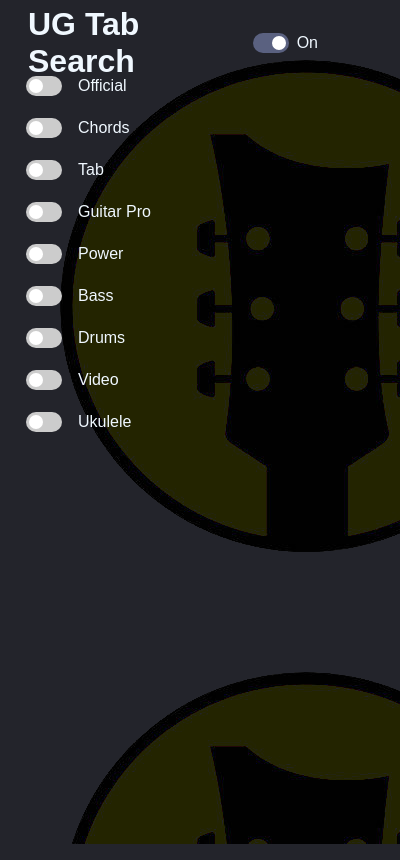
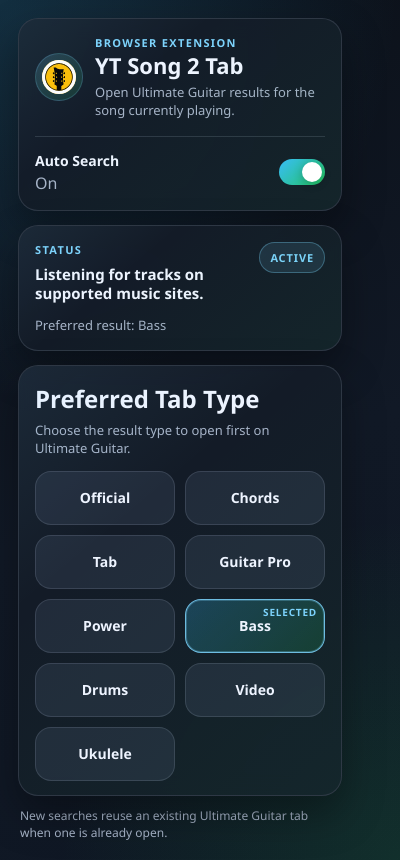
Before and after one commit to tim-tom-88/UG-tab-search, a browser extension: page popup.html in a window 400 px wide. Drawn offline with Linux system fonts and the light colour scheme.

Commit message:
make pretty

```diff
--- /dev/null
+++ b/popup.css
@@ -0,0 +1,322 @@
+:root {
+  color-scheme: dark;
+  --bg: #10141c;
+  --panel: rgba(20, 28, 40, 0.9);
+  --panel-strong: rgba(28, 38, 54, 0.96);
+  --panel-muted: rgba(122, 145, 178, 0.14);
+  --text: #eef4ff;
+  --muted: #a7b4c8;
+  --accent: #7dd3fc;
+  --accent-strong: #38bdf8;
+  --border: rgba(167, 180, 200, 0.18);
+  --shadow: 0 18px 40px rgba(0, 0, 0, 0.34);
+}
+
+* {
+  box-sizing: border-box;
+}
+
+body {
+  margin: 0;
+  width: 360px;
+  min-height: 520px;
+  font-family: "Segoe UI", Tahoma, Geneva, Verdana, sans-serif;
+  color: var(--text);
+  background:
+    radial-gradient(circle at top left, rgba(56, 189, 248, 0.18), transparent 42%),
+    radial-gradient(circle at bottom right, rgba(34, 197, 94, 0.14), transparent 36%),
+    linear-gradient(160deg, #0b1018 0%, #111926 55%, #0f1724 100%);
+}
+
+.popup-shell {
+  padding: 18px;
+}
+
+.hero,
+.status-card,
+.preferences {
+  background: var(--panel);
+  border: 1px solid var(--border);
+  border-radius: 20px;
+  box-shadow: var(--shadow);
+  backdrop-filter: blur(10px);
+  position: relative;
+  overflow: hidden;
+}
+
+.hero::before,
+.status-card::before,
+.preferences::before {
+  content: "";
+  position: absolute;
+  inset: 0;
+  background: linear-gradient(140deg, rgba(125, 211, 252, 0.08), transparent 35%, rgba(34, 197, 94, 0.06));
+  pointer-events: none;
+}
+
+.hero {
+  padding: 16px;
+}
+
+.brand {
+  display: flex;
+  gap: 12px;
+  align-items: center;
+}
+
+.brand-mark {
+  width: 48px;
+  height: 48px;
+  flex: 0 0 auto;
+  padding: 6px;
+  border-radius: 50%;
+  background: linear-gradient(135deg, rgba(125, 211, 252, 0.18), rgba(34, 197, 94, 0.16));
+  border: 1px solid rgba(125, 211, 252, 0.2);
+}
+
+.brand-copy h1,
+.section-heading h2,
+.status-message,
+.status-summary,
+.footer-note,
+.eyebrow,
+.tagline,
+.status-label,
+.toggle-label,
+.toggle-state,
+.section-heading p,
+.option-name {
+  margin: 0;
+}
+
+.eyebrow,
+.status-label {
+  color: var(--accent);
+  font-size: 11px;
+  font-weight: 700;
+  letter-spacing: 0.12em;
+  text-transform: uppercase;
+}
+
+.brand-copy h1 {
+  margin-top: 3px;
+  font-size: 22px;
+  line-height: 1.1;
+}
+
+.tagline,
+.section-heading p,
+.footer-note,
+.toggle-state {
+  color: var(--muted);
+}
+
+.tagline {
+  margin-top: 6px;
+  font-size: 13px;
+  line-height: 1.4;
+}
+
+.toggle {
+  margin-top: 16px;
+  padding-top: 14px;
+  border-top: 1px solid var(--border);
+  display: flex;
+  align-items: center;
+  justify-content: space-between;
+  gap: 12px;
+  cursor: pointer;
+}
+
+.toggle-copy {
+  display: flex;
+  flex-direction: column;
+  gap: 2px;
+}
+
+.toggle-label {
+  font-size: 14px;
+  font-weight: 700;
+}
+
+.switch {
+  position: relative;
+  display: inline-block;
+  width: 46px;
+  height: 26px;
+  flex: 0 0 auto;
+}
+
+.switch input {
+  opacity: 0;
+  width: 0;
+  height: 0;
+}
+
+.slider {
+  position: absolute;
+  inset: 0;
+  border-radius: 999px;
+  background: rgba(255, 255, 255, 0.16);
+  transition: background-color 0.2s ease;
+}
+
+.slider::before {
+  content: "";
+  position: absolute;
+  left: 3px;
+  bottom: 3px;
+  width: 20px;
+  height: 20px;
+  border-radius: 50%;
+  background: #fff;
+  box-shadow: 0 2px 10px rgba(0, 0, 0, 0.24);
+  transition: transform 0.2s ease;
+}
+
+.switch input:checked + .slider {
+  background: linear-gradient(135deg, var(--accent-strong), #22c55e);
+}
+
+.switch input:checked + .slider::before {
+  transform: translateX(20px);
+}
+
+.switch input:focus-visible + .slider,
+.option-card input:focus-visible + .option-name {
+  outline: 2px solid var(--accent);
+  outline-offset: 3px;
+}
+
+.status-card,
+.preferences {
+  margin-top: 14px;
+  padding: 16px;
+}
+
+.status-header {
+  display: flex;
+  align-items: flex-start;
+  justify-content: space-between;
+  gap: 12px;
+}
+
+.status-message {
+  margin-top: 8px;
+  font-size: 15px;
+  font-weight: 700;
+  line-height: 1.3;
+}
+
+.status-pill {
+  padding: 7px 10px;
+  border: 1px solid rgba(125, 211, 252, 0.32);
+  border-radius: 999px;
+  background: rgba(125, 211, 252, 0.12);
+  color: var(--accent);
+  font-size: 11px;
+  font-weight: 700;
+  letter-spacing: 0.08em;
+  text-transform: uppercase;
+  white-space: nowrap;
+}
+
+.status-summary {
+  margin-top: 12px;
+  font-size: 13px;
+  color: var(--muted);
+}
+
+.preferences {
+  padding-bottom: 14px;
+}
+
+.section-heading p {
+  margin-top: 6px;
+  font-size: 13px;
+  line-height: 1.4;
+}
+
+.tab-grid {
+  display: grid;
+  grid-template-columns: repeat(2, minmax(0, 1fr));
+  gap: 10px;
+  margin-top: 14px;
+}
+
+.option-card {
+  position: relative;
+}
+
+.option-card input {
+  position: absolute;
+  opacity: 0;
+  pointer-events: none;
+}
+
+.option-name {
+  min-height: 54px;
+  padding: 14px 12px;
+  display: flex;
+  align-items: center;
+  justify-content: center;
+  text-align: center;
+  border: 1px solid var(--border);
+  border-radius: 16px;
+  background: var(--panel-muted);
+  font-size: 14px;
+  font-weight: 600;
+  transition:
+    border-color 0.2s ease,
+    background-color 0.2s ease,
+    transform 0.2s ease,
+    box-shadow 0.2s ease;
+  cursor: pointer;
+}
+
+.option-card:hover .option-name {
+  transform: translateY(-1px);
+  border-color: rgba(125, 211, 252, 0.5);
+}
+
+.option-card input:checked + .option-name {
+  background: linear-gradient(135deg, rgba(56, 189, 248, 0.24), rgba(34, 197, 94, 0.18));
+  border-color: rgba(125, 211, 252, 0.85);
+  box-shadow: inset 0 0 0 1px rgba(125, 211, 252, 0.28);
+}
+
+.option-card input:checked + .option-name::after {
+  content: "Selected";
+  position: absolute;
+  top: 6px;
+  right: 8px;
+  font-size: 10px;
+  letter-spacing: 0.08em;
+  text-transform: uppercase;
+  color: var(--accent);
+}
+
+body.disabled .preferences {
+  opacity: 0.58;
+}
+
+body.disabled .tab-grid {
+  pointer-events: none;
+}
+
+body.disabled .status-card {
+  border-color: rgba(248, 113, 113, 0.35);
+}
+
+body.disabled .status-pill {
+  border-color: rgba(248, 113, 113, 0.26);
+  background: rgba(248, 113, 113, 0.12);
+  color: #fca5a5;
+}
+
+.footer-note {
+  margin-top: 12px;
+  padding: 0 2px;
+  font-size: 12px;
+  line-height: 1.4;
+}
--- a/popup.html
+++ b/popup.html
@@ -1,164 +1,91 @@
 <!DOCTYPE html>
 <html>
   <head>
-    <style>
-        body {
-          width: 300px;
-          font-family: Arial, Helvetica, sans-serif;
-          background-color: #23242b;
-          color: aliceblue;
-          padding: 10px;
-          background-image: url(images/logo.png);
-          background-blend-mode: darken;
-        }
-        .header {
-          display: flex;
-          justify-content: space-between;
-          align-items: center;
-          height: 50px
-        }
-        h1 {
-          padding-left: 10px;
-          margin: 0;
-          height: fit-content;
-        }
-        .radio-container {
-          padding: 8px;
-          margin-bottom: 6px;
-          display: flex;
-          align-items: center;
-          cursor: pointer;
-        }
-        .option-name {
-          margin-left: 8px;
-        }
-        .toggle {
-          margin: 0;
-          display: flex;
-          align-items: center;
-          cursor: pointer;
-        }
-        .switch {
-          position: relative;
-          display: inline-block;
-          width: 36px;
-          height: 20px;
-          margin-right: 8px;
-        }
-        .switch input {
-          opacity: 0;
-          width: 0;
-          height: 0;
-        }
-        .slider {
-          position: absolute;
-          cursor: pointer;
-          top: 0;
-          left: 0;
-          right: 0;
-          bottom: 0;
-          background-color: #ccc;
-          transition: 0.4s;
-          border-radius: 20px;
-        }
-        .slider:before {
-          position: absolute;
-          content: '';
-          height: 14px;
-          width: 14px;
-          left: 3px;
-          bottom: 3px;
-          background-color: white;
-          transition: 0.4s;
-          border-radius: 50%;
-        }
-        input:checked + .slider {
-          background-color: #5a6180;
-        }
-        input:checked + .slider:before {
-          transform: translateX(16px);
-        }
-        body.disabled form {
-          display: none;
-        }
-      </style>
+    <meta charset="UTF-8">
+    <title>YT Song 2 Tab</title>
+    <link rel="stylesheet" href="popup.css">
   </head>
   <body>
-    <div class="header">
-      <h1>UG Tab Search</h1>
+    <main class="popup-shell">
+      <section class="hero">
+        <div class="brand">
+          <img class="brand-mark" src="images/logo.svg" alt="">
+          <div class="brand-copy">
+            <p class="eyebrow">Browser Extension</p>
+            <h1>YT Song 2 Tab</h1>
+            <p class="tagline">Open Ultimate Guitar results for the song currently playing.</p>
+          </div>
+        </div>
         <label id="enabledLabel" class="toggle" title="Enable or disable automatic tab search">
+          <span class="toggle-copy">
+            <span class="toggle-label">Auto Search</span>
+            <span id="enabledState" class="toggle-state">On</span>
+          </span>
           <span class="switch" title="Enable or disable automatic tab search">
             <input type="checkbox" id="extensionEnabled">
             <span class="slider"></span>
           </span>
-        <span id="enabledState">On</span>
         </label>
+      </section>
+
+      <section class="status-card" aria-live="polite">
+        <div class="status-header">
+          <div>
+            <p class="status-label">Status</p>
+            <p id="statusMessage" class="status-message">Listening for tracks on supported music sites.</p>
           </div>
-    <form id="tabTypeForm">
-      <label class="radio-container">
-        <span class="switch">
+          <span id="statusPill" class="status-pill">Active</span>
+        </div>
+        <p id="selectedTypeSummary" class="status-summary">Preferred result: Bass</p>
+      </section>
+
+      <section class="preferences">
+        <div class="section-heading">
+          <h2>Preferred Tab Type</h2>
+          <p>Choose the result type to open first on Ultimate Guitar.</p>
+        </div>
+        <form id="tabTypeForm" class="tab-grid">
+          <label class="option-card" for="official">
             <input type="radio" id="official" name="tabType" value="900">
-          <span class="slider"></span>
-        </span>
             <span class="option-name">Official</span>
           </label>
-      <label class="radio-container">
-        <span class="switch">
+          <label class="option-card" for="chords">
             <input type="radio" id="chords" name="tabType" value="300">
-          <span class="slider"></span>
-        </span>
             <span class="option-name">Chords</span>
           </label>
-      <label class="radio-container">
-        <span class="switch">
+          <label class="option-card" for="tab">
             <input type="radio" id="tab" name="tabType" value="200">
-          <span class="slider"></span>
-        </span>
             <span class="option-name">Tab</span>
           </label>
-      <label class="radio-container">
-        <span class="switch">
+          <label class="option-card" for="guitarPro">
             <input type="radio" id="guitarPro" name="tabType" value="500">
-          <span class="slider"></span>
-        </span>
             <span class="option-name">Guitar Pro</span>
           </label>
-      <label class="radio-container">
-        <span class="switch">
+          <label class="option-card" for="power">
             <input type="radio" id="power" name="tabType" value="600">
-          <span class="slider"></span>
-        </span>
             <span class="option-name">Power</span>
           </label>
-      <label class="radio-container">
-        <span class="switch">
+          <label class="option-card" for="bass">
             <input type="radio" id="bass" name="tabType" value="400">
-          <span class="slider"></span>
-        </span>
             <span class="option-name">Bass</span>
           </label>
-      <label class="radio-container">
-        <span class="switch">
+          <label class="option-card" for="drums">
             <input type="radio" id="drums" name="tabType" value="700">
-          <span class="slider"></span>
-        </span>
             <span class="option-name">Drums</span>
           </label>
-      <label class="radio-container">
-        <span class="switch">
+          <label class="option-card" for="video">
             <input type="radio" id="video" name="tabType" value="100">
-          <span class="slider"></span>
-        </span>
             <span class="option-name">Video</span>
           </label>
-      <label class="radio-container">
-        <span class="switch">
+          <label class="option-card" for="ukulele">
             <input type="radio" id="ukulele" name="tabType" value="800">
-          <span class="slider"></span>
-        </span>
             <span class="option-name">Ukulele</span>
           </label>
         </form>
+      </section>
+
+      <p class="footer-note">New searches reuse an existing Ultimate Guitar tab when one is already open.</p>
+    </main>
     <script src="popup.js"></script>
   </body>
 </html>
--- a/popup.js
+++ b/popup.js
@@ -1,17 +1,54 @@
+const enabledCheckbox = document.getElementById('extensionEnabled');
+const enabledState = document.getElementById('enabledState');
+const statusMessage = document.getElementById('statusMessage');
+const selectedTypeSummary = document.getElementById('selectedTypeSummary');
+const statusPill = document.getElementById('statusPill');
+
+const tabTypeToIdMap = {
+  '900': 'official',
+  '300': 'chords',
+  '200': 'tab',
+  '500': 'guitarPro',
+  '600': 'power',
+  '400': 'bass',
+  '700': 'drums',
+  '100': 'video',
+  '800': 'ukulele'
+};
+
+const tabTypeLabels = {
+  '900': 'Official',
+  '300': 'Chords',
+  '200': 'Tab',
+  '500': 'Guitar Pro',
+  '600': 'Power',
+  '400': 'Bass',
+  '700': 'Drums',
+  '100': 'Video',
+  '800': 'Ukulele'
+};
+
 document.querySelectorAll('input[name="tabType"]').forEach((el) => {
   el.addEventListener('change', (event) => {
     const tabType = event.target.value;
     chrome.storage.sync.set({ tabType });
     chrome.runtime.sendMessage({ tabType });
+    updateSelectedType(tabType);
   });
 });
 
-const enabledCheckbox = document.getElementById('extensionEnabled');
-const enabledState = document.getElementById('enabledState');
+function updateSelectedType(tabType) {
+  const label = tabTypeLabels[tabType] || 'Bass';
+  selectedTypeSummary.textContent = `Preferred result: ${label}`;
+}
 
 function updateUI(enabled) {
   enabledState.textContent = enabled ? 'On' : 'Off';
   enabledCheckbox.checked = enabled;
+  statusPill.textContent = enabled ? 'Active' : 'Paused';
+  statusMessage.textContent = enabled
+    ? 'Listening for tracks on supported music sites.'
+    : 'Auto search is paused. Turn it back on to resume opening Ultimate Guitar results.';
   if (enabled) {
     document.body.classList.remove('disabled');
   } else {
@@ -26,25 +63,33 @@
     updateUI(enabled);
   });
 
-// When the popup is loaded, retrieve stored settings
+chrome.storage.onChanged.addListener((changes, area) => {
+  if (area !== 'sync') {
+    return;
+  }
+
+  if (changes.enabled) {
+    updateUI(changes.enabled.newValue);
+  }
+
+  if (changes.tabType) {
+    const selectedTabType = changes.tabType.newValue;
+    const correspondingId = tabTypeToIdMap[selectedTabType];
+    if (correspondingId) {
+      document.getElementById(correspondingId).checked = true;
+      updateSelectedType(selectedTabType);
+    }
+  }
+});
+
 window.addEventListener('DOMContentLoaded', () => {
-    chrome.storage.sync.get(['tabType', 'enabled'], function(data) {
-      if (data.tabType) {
-        const tabTypeToIdMap = {
-          "900": "official",
-          "300": "chords",
-          "200": "tab",
-          "500": "guitarPro",
-          "600": "power",
-          "400": "bass",
-          "700": "drums",
-          "100": "video",
-          "800": "ukulele"
-        };
-        const correspondingId = tabTypeToIdMap[data.tabType];
-        document.getElementById(correspondingId).checked = true;
-      }
-      const enabled = (typeof data.enabled !== 'undefined') ? data.enabled : true;
-      updateUI(enabled);
-    });
+  chrome.storage.sync.get(['tabType', 'enabled'], function(data) {
+    const selectedTabType = data.tabType || '400';
+    const correspondingId = tabTypeToIdMap[selectedTabType];
+    document.getElementById(correspondingId).checked = true;
+    updateSelectedType(selectedTabType);
+
+    const enabled = (typeof data.enabled !== 'undefined') ? data.enabled : true;
+    updateUI(enabled);
   });
+});
```
Also changed, not shown: background.js (+6 -2 lines). Lines whose indentation alone changed are shown as unchanged.
